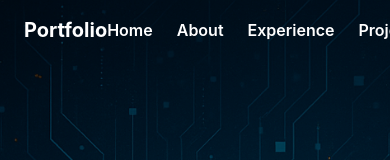
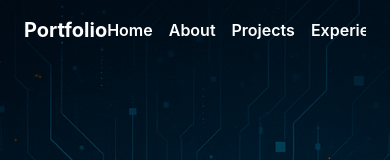
Before and after one commit to khyiao0829/Portfolio, a React (Create React App) app: page / in a window 390 px wide. Shown: the top 160 px of the page. Built offline with nearby package versions, Linux system fonts and the light colour scheme.

Commit message:
모바일 UI modified

```diff
--- a/src/components/Hero.jsx
+++ b/src/components/Hero.jsx
@@ -11,7 +11,6 @@ function Hero() {
     >
       <div className="absolute inset-0 bg-black/40"></div>
 
-      {/* 내용 */}
       <div className="relative z-10">
         <motion.div
           className="font-sans text-4xl sm:text-5xl md:text-6xl font-bold"
--- a/src/components/Navbar.jsx
+++ b/src/components/Navbar.jsx
@@ -1,44 +1,37 @@
-import { useEffect, useState } from "react";
+import { useState, useEffect } from "react";
 
 function Navbar() {
-  const [theme, setTheme] = useState("dark"); // 기본은 Hero 기준
-
+  const [scrolled, setScrolled] = useState(false);
 
   useEffect(() => {
-    const sections = document.querySelectorAll("section[id]");
-
-    const observer = new IntersectionObserver(
-      (entries) => {
-        entries.forEach((entry) => {
-          if (entry.isIntersecting) {
-            const themeAttr = entry.target.getAttribute("data-theme");
-            if (themeAttr) setTheme(themeAttr);
-          }
-        });
-      },
-      { threshold: 0.6 } // 화면의 60% 이상 보이면 해당 섹션 활성화
-    );
-
-    sections.forEach((section) => observer.observe(section));
-    return () => observer.disconnect();
+    const handleScroll = () => {
+      if (window.scrollY > 50) {
+        setScrolled(true);
+      } else {
+        setScrolled(false);
+      }
+    };
+    window.addEventListener("scroll", handleScroll);
+    return () => window.removeEventListener("scroll", handleScroll);
   }, []);
 
   return (
     <nav
       className={`fixed top-0 left-0 w-full z-50 transition-colors duration-300 ${
-        theme === "dark"
-          ? "bg-transparent text-white"
-          : "bg-white shadow text-black"
+        scrolled ? "bg-white shadow text-black" : "bg-transparent text-white"
       }`}
     >
       <div className="max-w-6xl mx-auto flex justify-between items-center py-4 px-6">
+        {/* 로고 */}
         <span className="font-bold text-xl cursor-pointer">Portfolio</span>
-        <div className="flex gap-6 font-semibold">
-          <a href="#hero" className="hover:text-blue-500">Home</a>
-          <a href="#about" className="hover:text-blue-500">About</a>
-          <a href="#experience" className="hover:text-blue-500">Experience</a>
-          <a href="#projects" className="hover:text-blue-500">Projects</a>
-          <a href="#contact" className="hover:text-blue-500">Contact</a>
+
+        {/* 메뉴: 데스크톱/모바일 공통 */}
+        <div className="flex md:gap-6 gap-4 overflow-x-auto no-scrollbar font-semibold">
+          <a href="#hero" className="whitespace-nowrap hover:text-blue-500">Home</a>
+          <a href="#about" className="whitespace-nowrap hover:text-blue-500">About</a>
+          <a href="#projects" className="whitespace-nowrap hover:text-blue-500">Projects</a>
+          <a href="#experience" className="whitespace-nowrap hover:text-blue-500">Experience</a>
+          <a href="#contact" className="whitespace-nowrap hover:text-blue-500">Contact</a>
         </div>
       </div>
     </nav>
--- a/src/components/hero.js
+++ /dev/null
@@ -1,53 +0,0 @@
-import { motion } from "framer-motion";
-import ScrollDownArrow from "./ScrollDownArrow";
-
-function Hero() {
-  return (
-    <section
-    id="hero"
-    data-theme="dark"
-      className="relative h-screen w-screen flex flex-col justify-center items-center bg-cover bg-center text-white text-center px-4"
-      style={{ backgroundImage: "url('/background.png')" }}
-    >
-      <div className="absolute inset-0 bg-black/40"></div>
-
-      {/* 내용 */}
-      <div className="relative z-10">
-        <motion.div
-          className="font-sans text-4xl sm:text-5xl md:text-6xl font-bold"
-          initial={{ opacity: 0, y: 50 }}
-          animate={{ opacity: 1, y: 0 }}
-          transition={{ duration: 0.8 }}
-        >
-          こんにちは,
-        </motion.div>
-
-        <motion.p
-          className="font-sans text-xl sm:text-2xl md:text-4xl font-bold mt-8 md:mt-12"
-          initial={{ opacity: 0, y: 40 }}
-          animate={{ opacity: 1, y: 0 }}
-          transition={{ duration: 0.8, delay: 0.8 }}
-        >
-          ITエンジニア KIM HA-YEONGです。
-        </motion.p>
-
-        <motion.div
-          className="mt-6 md:mt-8 cursor-pointer"
-          initial={{ opacity: 0 }}
-          animate={{ opacity: 1 }}
-          transition={{ duration: 1, delay: 1.7 }}
-          onClick={() => {
-            const section = document.getElementById("about");
-            if (section) {
-              section.scrollIntoView({ behavior: "smooth" });
-            }
-          }}
-        >
-          <ScrollDownArrow />
-        </motion.div>
-      </div>
-    </section>
-  );
-}
-
-export default Hero;
```
